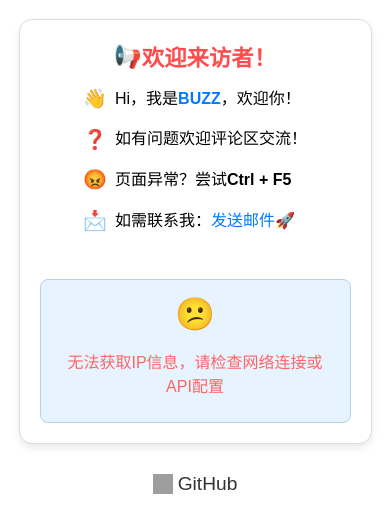
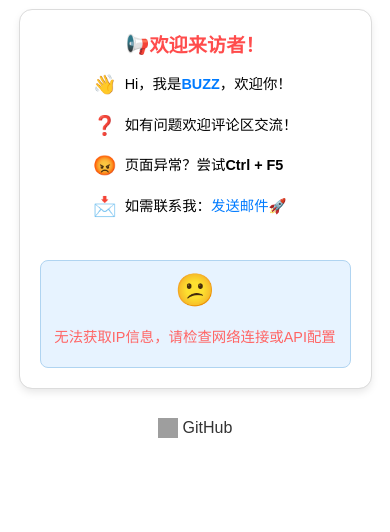
Before and after one commit to lunaWU628/GeoWelcome_wu, a plain HTML site: page index.html in a window 390 px wide. Drawn offline with Linux system fonts and the light colour scheme; no server answers; grey boxes are pictures that could not be loaded.

Commit message:
Add files via upload

```diff
--- a/index.html
+++ b/index.html
@@ -5,11 +5,13 @@
     <meta name="viewport" content="width=device-width, initial-scale=1.0">
     <title>欢迎页面</title>
     <style>
+        /* Base Styles */
 * {
     box-sizing: border-box;
     margin: 0;
     padding: 0;
 }
+
 body, html {
     height: 100%;
     overflow: hidden;
@@ -18,17 +20,19 @@
     justify-content: center;
     align-items: center;
 }
+
 #main-container {
     display: flex;
     flex-direction: column;
     align-items: center;
-            justify-content: flex-start; /* 从顶部开始对齐 */
+    justify-content: flex-start;
     height: 100%;
     width: 100%;
     padding: 20px;
     overflow-y: auto;
     scroll-behavior: smooth;
 }
+
 #welcome-info {
     user-select: none;
     display: flex;
@@ -45,6 +49,7 @@
     text-align: center;
     margin-bottom: 10px;
 }
+
 .welcome-header {
     font-size: 1.4rem;
     font-weight: bold;
@@ -53,6 +58,7 @@
     display: flex;
     align-items: center;
 }
+
 .intro {
     font-size: 1rem;
     margin-bottom: 15px;
@@ -62,26 +68,32 @@
     flex-direction: column;
     align-items: flex-start;
 }
+
 .intro .item {
     display: flex;
     align-items: center;
     margin-bottom: 6px;
 }
+
 .intro .icon {
     margin-right: 8px;
     font-size: 1.2rem;
 }
+
 .intro .highlight {
     color: #007bff;
     font-weight: bold;
 }
+
 .intro a {
     color: #007bff;
     text-decoration: none;
 }
+
 .intro a:hover {
     text-decoration: underline;
 }
+
 .welcome-message {
     background-color: #e7f3ff;
     border: 1px solid #b0d4f1;
@@ -91,17 +103,21 @@
     width: 100%;
     box-sizing: border-box;
 }
+
 .welcome-message p {
     margin: 8px 0;
     line-height: 1.5;
 }
+
 .ip-address {
     filter: blur(5px);
     transition: filter 0.3s ease;
 }
+
 .ip-address:hover {
     filter: blur(0);
 }
+
 .loading-spinner {
     width: 40px;
     height: 40px;
@@ -111,6 +127,7 @@
     animation: spin 1s linear infinite;
     margin-bottom: 10px;
 }
+
 .error-message {
     color: #ff6565;
     display: flex;
@@ -118,19 +135,23 @@
     justify-content: center;
     align-items: center;
 }
+
 .error-icon {
     font-size: 2rem;
     margin-bottom: 10px;
 }
+
 #retry-button {
     margin-top: 10px;
     color: #4CAF50;
     cursor: pointer;
     font-weight: bold;
 }
+
 #retry-button:hover {
     color: #388E3C;
 }
+
 .github-link {
     font-size: 1.2rem;
     color: #333;
@@ -140,18 +161,43 @@
     justify-content: center;
     margin-top: 20px;
 }
+
 .github-link img {
     width: 20px;
     height: 20px;
     margin-right: 5px;
 }
+
 .github-link:hover {
     color: #000;
 }
+
 @keyframes spin {
     0% { transform: rotate(0deg); }
     100% { transform: rotate(360deg); }
 }
+
+/* Responsive Design for Smaller Screens */
+@media (max-width: 400px) {
+    .welcome-header {
+        font-size: 1.2rem;
+    }
+    .intro {
+        font-size: 0.9rem;
+        margin-bottom: 10px;
+    }
+    .welcome-message {
+        padding: 10px;
+        font-size: 0.9rem;
+    }
+    .github-link {
+        font-size: 1rem;
+    }
+    #main-container {
+        padding: 10px;
+    }
+}
+
     </style>
 </head>
 <body>
```
Lines whose indentation alone changed are shown as unchanged.
